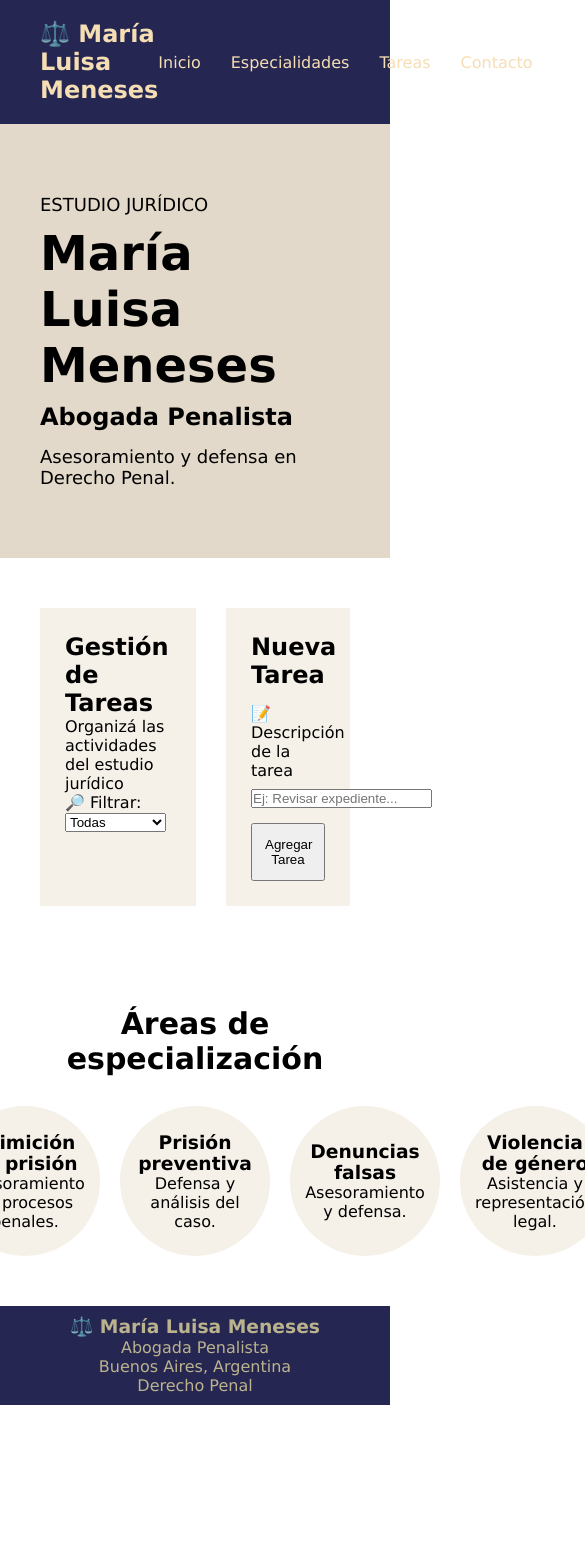
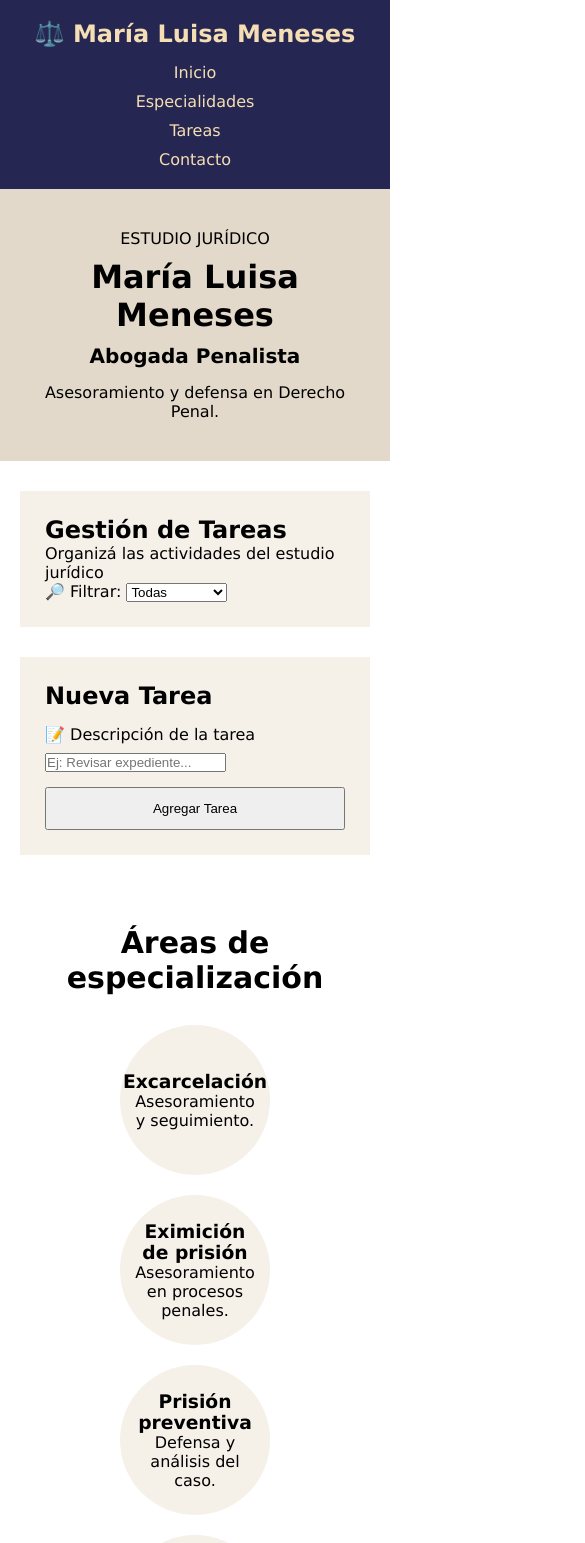
Before and after one commit to Fabychumbita/Estudiojuridico, a React (Vite) app: page / in a window 390 px wide. Shown: the top 1543 px of the page, 585 px wide, since content can reach past the window. Before the commit the page ends 1405 px from the top, so only its background shows below. Built offline with nearby package versions, Linux system fonts and the light colour scheme.

Commit message:
Agrega diseño responsive

```diff
--- a/src/index.css
+++ b/src/index.css
@@ -118,3 +118,59 @@ body {
   text-align: center;
   padding: 10PX;
 }
+/* RESPONSIVE */
+
+@media (max-width: 768px) {
+
+  .navbar {
+    flex-direction: column;
+    gap: 15px;
+    padding: 20px;
+  }
+
+  .navbar-links {
+    flex-direction: column;
+    align-items: center;
+    gap: 10px;
+  }
+
+  .hero {
+    padding: 40px 20px;
+    text-align: center;
+  }
+
+  .hero h1 {
+    font-size: 32px;
+  }
+
+  .hero h3 {
+    font-size: 20px;
+  }
+
+  .hero p {
+    font-size: 16px;
+  }
+
+  .especialidades {
+    padding: 40px 20px;
+  }
+
+  .especialidades-container {
+    flex-direction: column;
+    align-items: center;
+  }
+
+  .tareas-container {
+    flex-direction: column;
+    padding: 30px 20px;
+  }
+
+  .tareas {
+    width: 100%;
+  }
+
+  .form-tarea {
+    width: 100%;
+  }
+
+}
```
